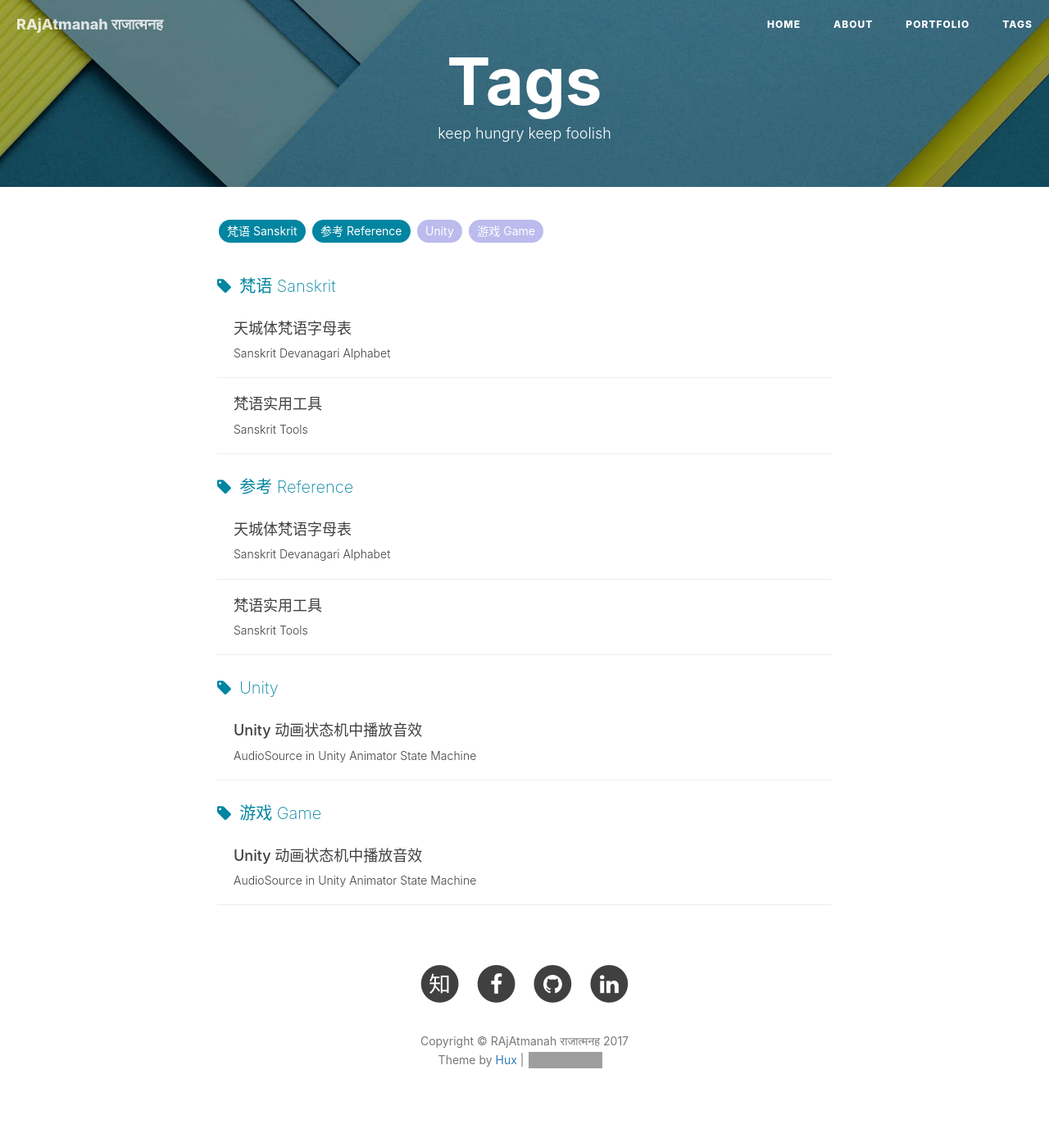
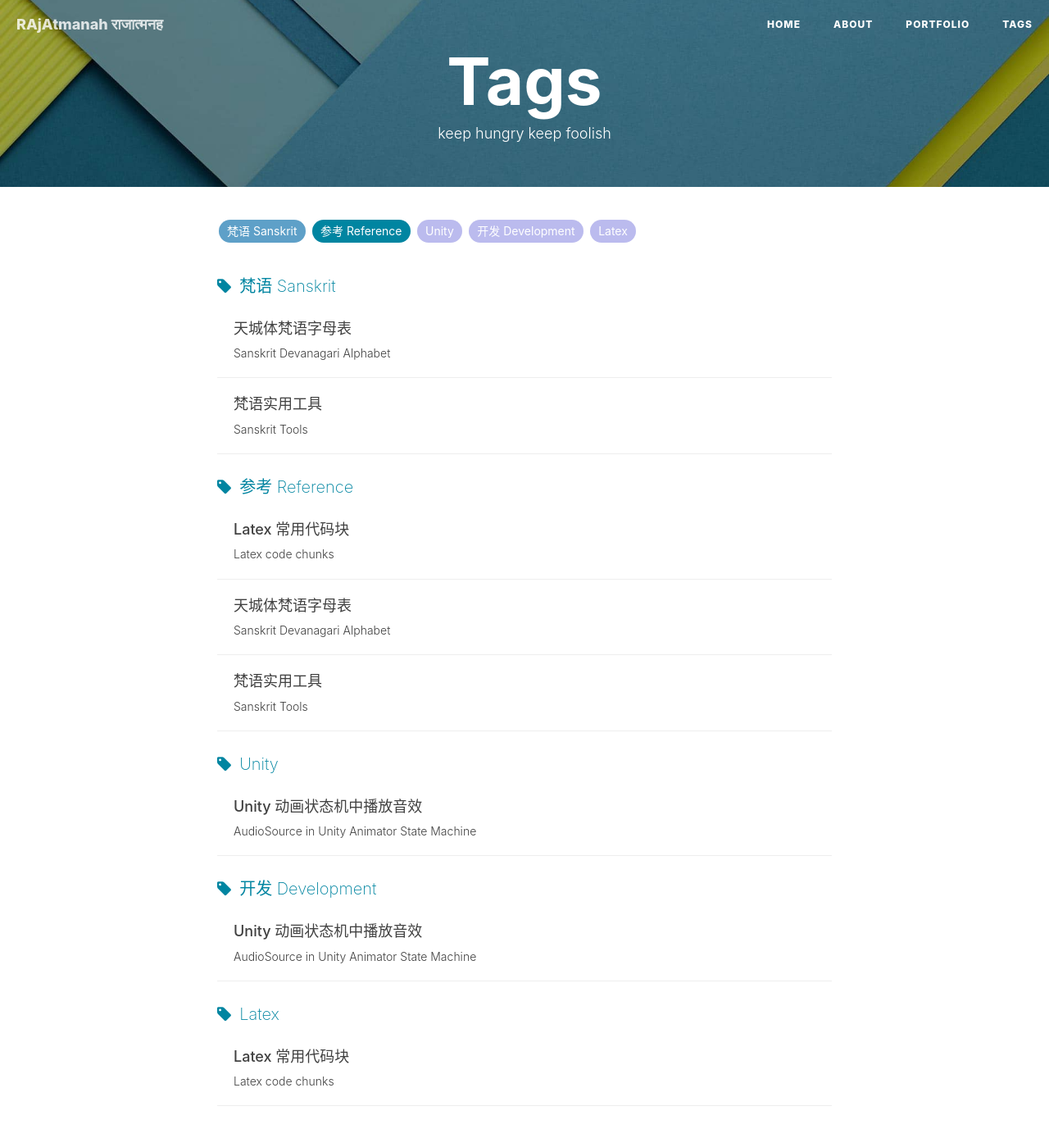
Before and after one commit to jyfmidi/jyfmidiJekyllBack, a Jekyll site: the page built from tags.html, in a window 1280 px wide and 1400 px high. Shown: the top 1388 px of the window at 82% size. Built offline with Jekyll 4.4.1, drawn with Linux system fonts in a browser that asks for light colours; nearby versions of some CDN libraries; comment, search, counter and statistics services are not loaded; grey boxes are pictures that could not be loaded.

Commit message:
new post: latex

```diff
--- a/_posts/2017-12-16-unity-state-machine-audio.markdown
+++ b/_posts/2017-12-16-unity-state-machine-audio.markdown
@@ -10,7 +10,7 @@ catalog:      true
 multilingual: true
 tags:
     - Unity
-    - 游戏 Game
+    - 开发 Development
 ---
 
 <!-- Chinese Version -->
--- /dev/null
+++ b/_posts/2017-12-19-latex-chunks.markdown
@@ -0,0 +1,26 @@
+---
+layout:       post
+title:        "Latex 常用代码块"
+subtitle:     "Latex code chunks"
+date:         2017-12-19 12:00:00
+author:       "Midi"
+header-img:   "img/post-bg-unity.jpg"
+header-mask:  0.3
+catalog:      true
+multilingual: true
+tags:
+    - Latex
+    - 参考 Reference
+---
+
+<!-- Chinese Version -->
+<div class="zh post-container">
+    {% capture about_zh %}{% include posts/2017-12-19-latex-chunks/zh.md %}{% endcapture %}
+    {{ about_zh | markdownify }}
+</div>
+
+<!-- English Version -->
+<div class="en post-container">
+    {% capture about_en %}{% include posts/2017-12-19-latex-chunks/en.md %}{% endcapture %}
+    {{ about_en | markdownify }}
+</div>
```
Also changed, not shown: _includes/posts/2017-12-19-latex-chunks/en.md (added, +89 -0 lines), _includes/posts/2017-12-19-latex-chunks/zh.md (added, +89 -0 lines).
